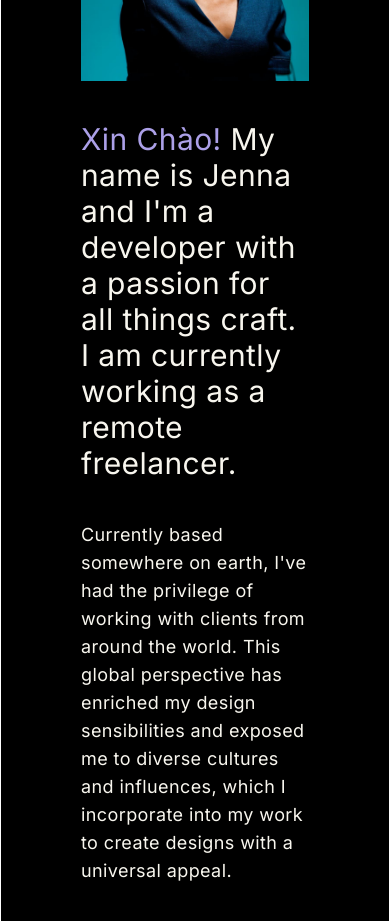
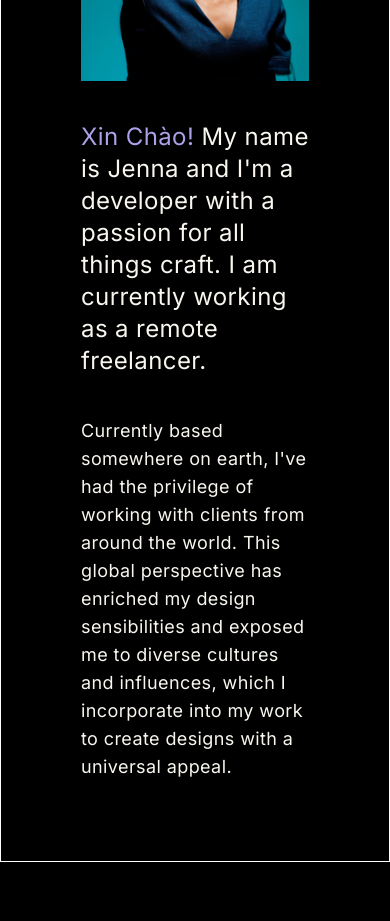
Before and after one commit to jennaly/portfolio-v2, a Next.js app: page / in a window 390 px wide. Shown: the part 1520-2441 px from the top of the page. After the commit the page ends 2382 px from the top, so only its background shows below. Built offline with nearby package versions, Linux system fonts and the light colour scheme.

Commit message:
refactor(ui): style change

```diff
--- a/app/components/Sections/About.tsx
+++ b/app/components/Sections/About.tsx
@@ -16,7 +16,7 @@ const About = () => {
         />
 
         <div className="flex flex-col md:w-1/2 gap-10 leading-loose tracking-wide">
-          <p className="text-3xl">
+          <p className="text-2xl lg:text-3xl">
             <span lang="vi" className="text-accent">
               Xin Chào!
             </span>{" "}
```
